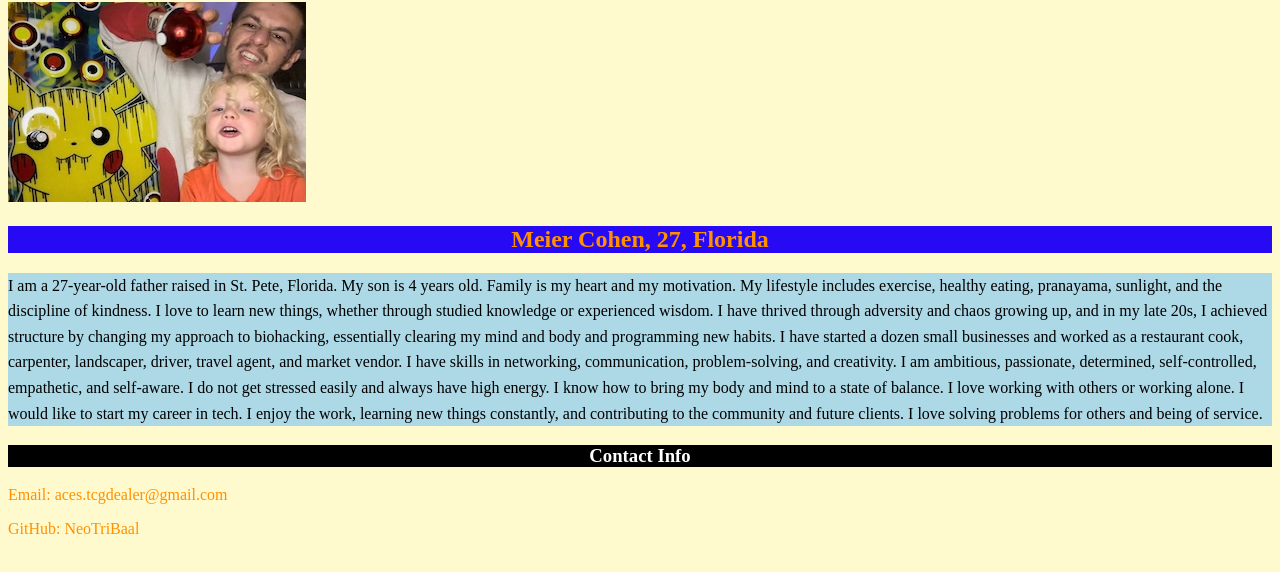
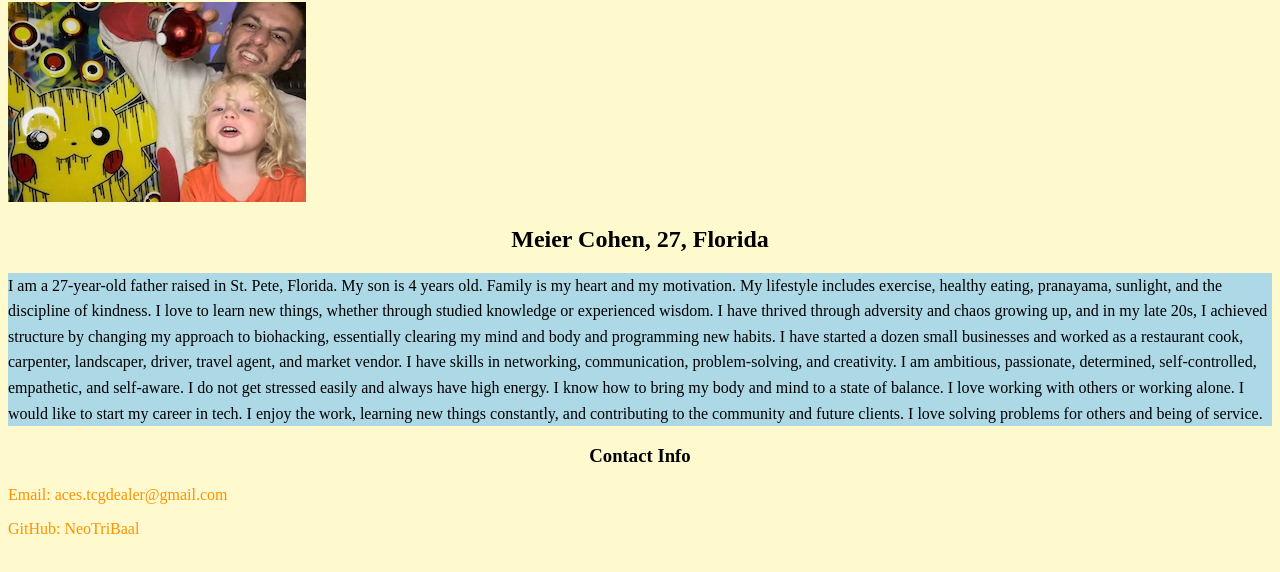
Before and after one commit to NeoTriBaal/first-day-demo, a plain HTML site: page index.html in a window 1280 px wide. Shown: the part 78-650 px from the top of the page. Drawn offline with Linux system fonts and the light colour scheme.

Commit message:
index.html

```diff
--- a/styles.css
+++ b/styles.css
@@ -16,17 +16,17 @@ h1, h2, h3 {
 
 h1 {
     background-color: lemonchiffon
-    color: #eeff00;
+    color: darkblue
 }
 
 h2 {
-    background-color: #2809f3;
-    color: #ff9100;
+    background-color: lemonchiffon
+    color: darkblue
 }
 
 h3 {
-    background-color: #000000; /* Black background for h3 */
-    color: #ffffff; /* White text color for h3 */
+    background-color: lemonchiffon
+    color: darkblue
 }
 
 /* Paragraph Styles */
```
